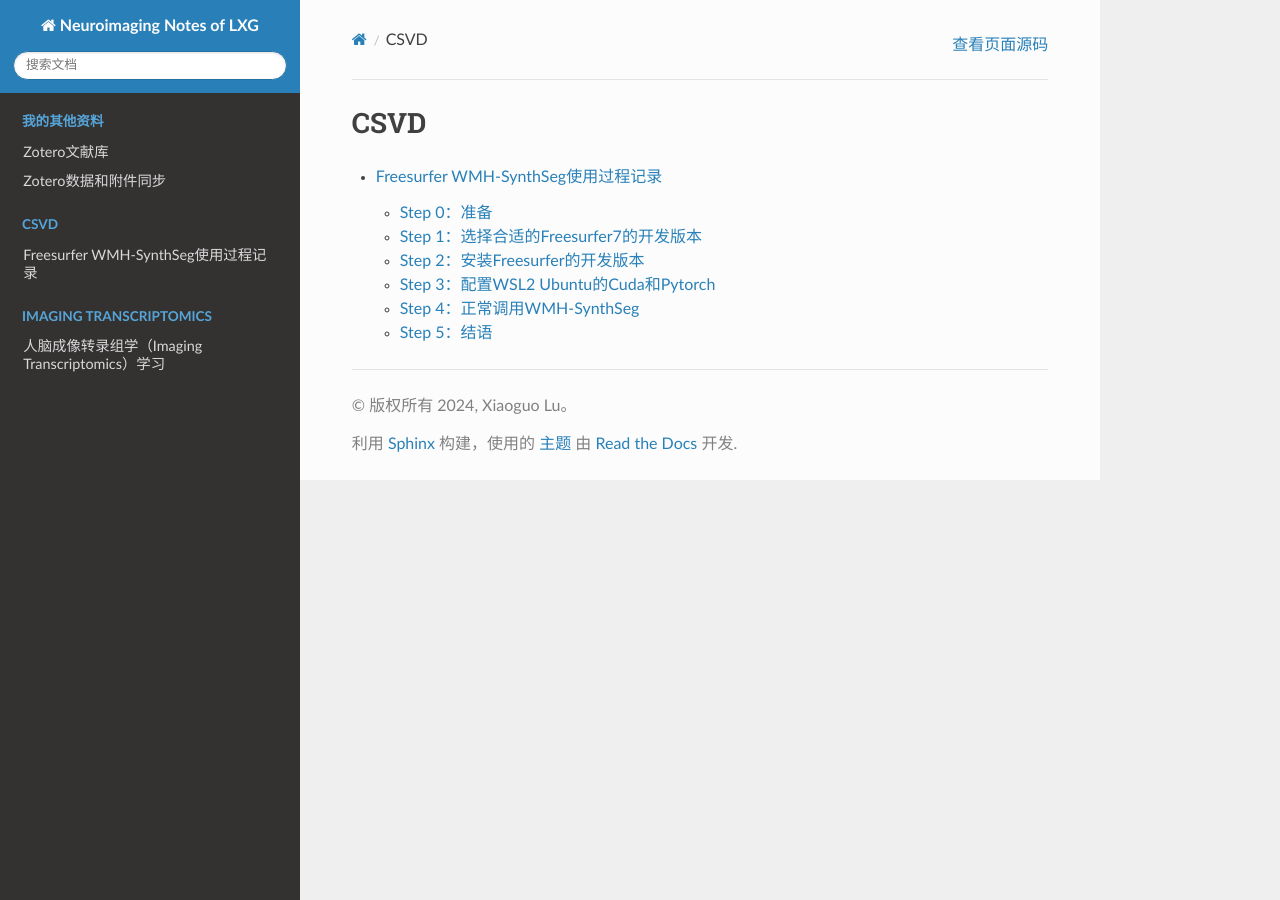
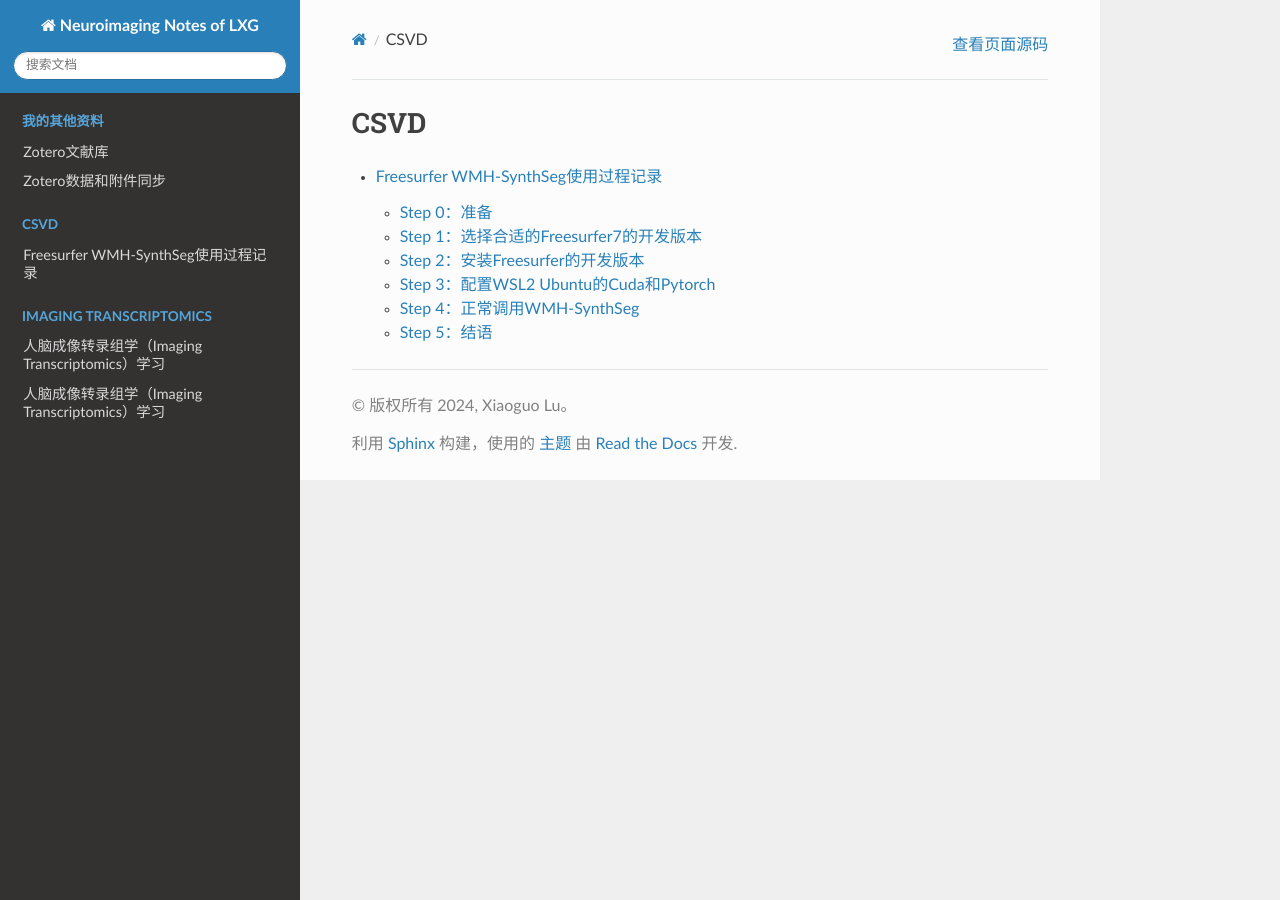
Before and after one commit to LuuuXG/Neuroimaging-Notes-of-LXG, a Sphinx documentation site: the page built from source/CSVD/index.rst, in a window 1280 px wide. Built offline with Sphinx 7.4.7 and the Read the Docs theme 2.0.0, drawn with Linux system fonts in a browser that asks for light colours.

Commit message:
add notes

```diff
--- a/source/index.rst
+++ b/source/index.rst
@@ -30,3 +30,4 @@ LXG的神经影像学习笔记
    :caption: Imaging Transcriptomics
 
    Imaging Transcriptomics/综述学习笔记
+   Imaging Transcriptomics/综述学习笔记_new
```
